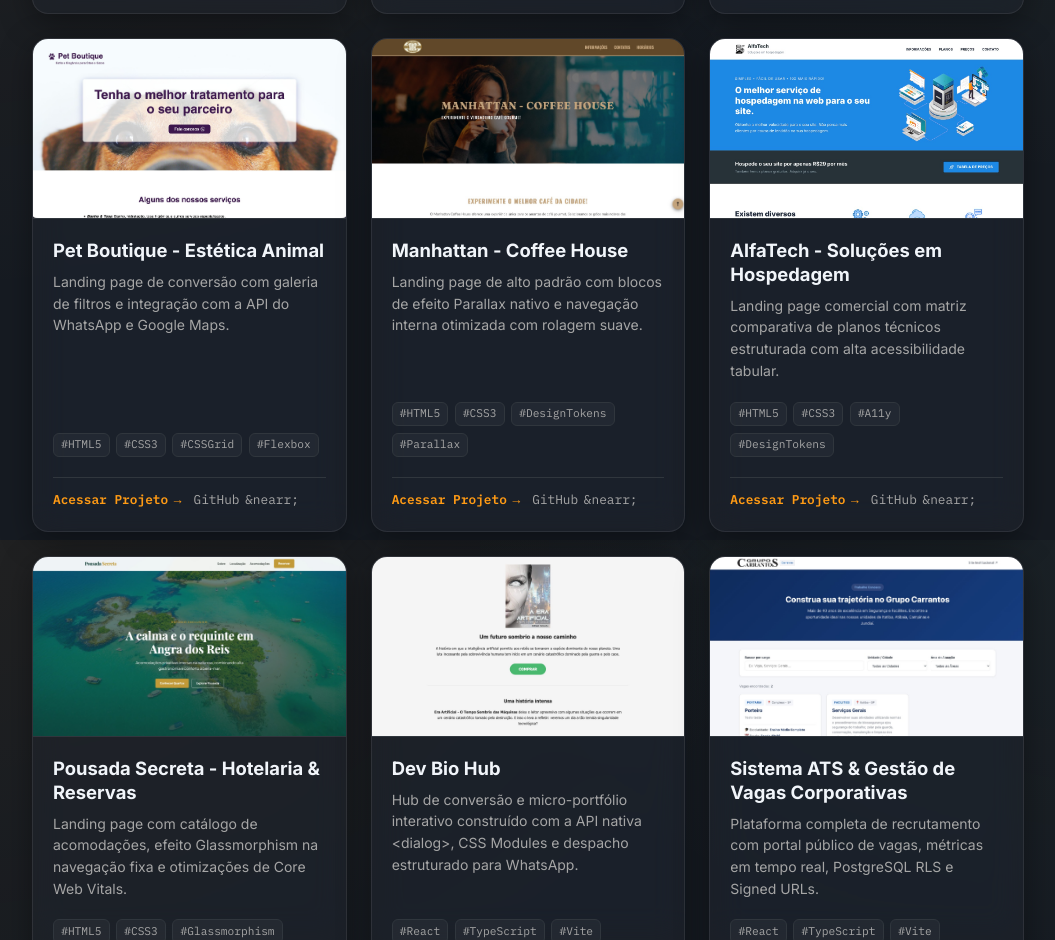
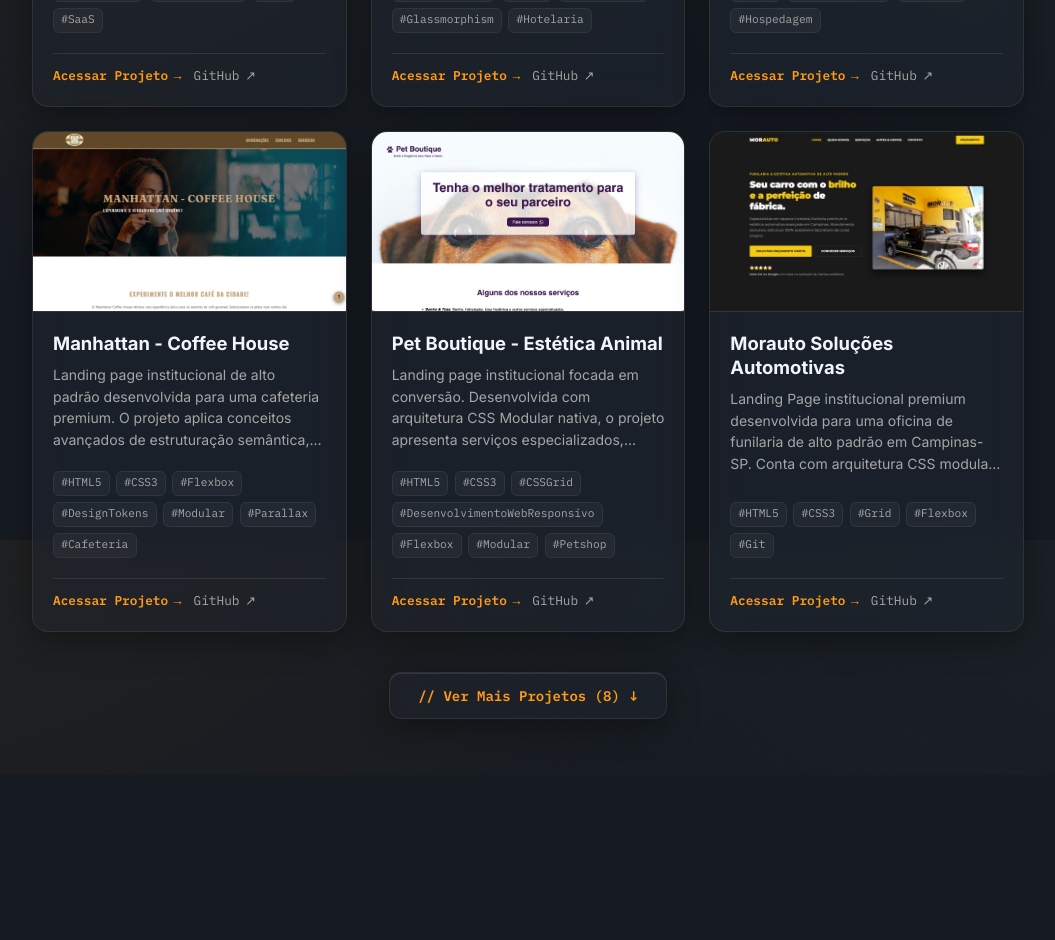
Before and after one commit to eilincoln/portfolio, a React (Vite) app: page / in a window 1280 px wide. Shown: the part 1860-2800 px from the top of the page, without its empty margins (112-1167 px from the left). After the commit the page ends 2635 px from the top, so only its background shows below. Built offline with nearby package versions, Linux system fonts and the light colour scheme.

Commit message:
fix: padroniza ordem decrescente estrita de projetos e substitui entidades html por unicode

```diff
--- a/src/components/Projects/Projects.module.css
+++ b/src/components/Projects/Projects.module.css
@@ -137,6 +137,7 @@
   margin-bottom: 1.25rem;
   display: -webkit-box;
   -webkit-line-clamp: 4;
+  line-clamp: 4;
   -webkit-box-orient: vertical;
   overflow: hidden;
 }
@@ -196,3 +197,36 @@
 .githubLink:hover {
   color: var(--text-primary);
 }
+
+/* Botão Ver Mais / Ver Todos */
+.viewMoreWrapper {
+  display: flex;
+  justify-content: center;
+  margin-top: 2.5rem;
+  width: 100%;
+}
+
+.viewMoreBtn {
+  font-family: var(--font-mono);
+  font-size: 0.875rem;
+  font-weight: 600;
+  color: var(--accent-cta);
+  background: var(--glass-card-bg);
+  backdrop-filter: blur(16px) saturate(180%);
+  -webkit-backdrop-filter: blur(16px) saturate(180%);
+  border: 1px solid var(--glass-border);
+  box-shadow: var(--glass-shadow), var(--glass-inner-bevel);
+  padding: 0.85rem 1.75rem;
+  border-radius: var(--radius-md);
+  display: inline-flex;
+  align-items: center;
+  gap: 0.6rem;
+  transition: all var(--transition-fast);
+}
+
+.viewMoreBtn:hover {
+  background: var(--glass-card-hover);
+  border-color: var(--accent-cta);
+  color: #fff;
+  transform: translateY(-2px);
+}
--- a/src/components/Projects/Projects.tsx
+++ b/src/components/Projects/Projects.tsx
@@ -4,25 +4,32 @@ import styles from "./Projects.module.css";
 
 export function Projects() {
   const [selectedTag, setSelectedTag] = useState<string>("TODOS");
+  const [showAll, setShowAll] = useState<boolean>(false);
 
-  // Coleta as tags mais relevantes para os filtros rápidos
   const availableTags = useMemo(() => {
-    const coreTags = [
-      "TODOS",
-      "#React",
-      "#TypeScript",
-      "#HTML5",
-      "#CSS3",
-      "#CSSGrid",
-    ];
-    return coreTags;
+    return ["TODOS", "#React", "#TypeScript", "#HTML5", "#CSS3", "#CSSGrid"];
   }, []);
 
-  // Filtra projetos dinamicamente
-  const filteredProjects = useMemo(() => {
-    if (selectedTag === "TODOS") return projects;
-    return projects.filter((p) => p.tags.includes(selectedTag));
-  }, [selectedTag]);
+  // Inverte estritamente a ordem cronológica: o último do array fica em 1º lugar
+  const sortedProjects = useMemo(() => {
+    return [...projects].reverse();
+  }, []);
+
+  // Mostra apenas 6 na Home (ou todos ao clicar em ver mais)
+  const displayedProjects = useMemo(() => {
+    const filtered =
+      selectedTag === "TODOS"
+        ? sortedProjects
+        : sortedProjects.filter((p) => p.tags.includes(selectedTag));
+
+    if (showAll || selectedTag !== "TODOS") {
+      return filtered;
+    }
+
+    return filtered.slice(0, 6);
+  }, [sortedProjects, selectedTag, showAll]);
+
+  const hasMoreProjects = selectedTag === "TODOS" && sortedProjects.length > 6;
 
   return (
     <section
@@ -40,7 +47,7 @@ export function Projects() {
         </p>
       </div>
 
-      {/* Filtros por Stack */}
+      {/* Barra de Filtros */}
       <div
         className={styles.filterBar}
         role="toolbar"
@@ -51,7 +58,10 @@ export function Projects() {
             key={tag}
             type="button"
             className={`${styles.filterBtn} ${selectedTag === tag ? styles.filterBtnActive : ""}`}
-            onClick={() => setSelectedTag(tag)}
+            onClick={() => {
+              setSelectedTag(tag);
+              setShowAll(false);
+            }}
           >
             {tag}
           </button>
@@ -60,7 +70,7 @@ export function Projects() {
 
       {/* Grid de Cards */}
       <div className={styles.grid}>
-        {filteredProjects.map((project: Project) => (
+        {displayedProjects.map((project: Project) => (
           <article key={project.title} className={styles.card}>
             {project.image && (
               <div className={styles.imageWrapper}>
@@ -70,7 +80,6 @@ export function Projects() {
                   className={styles.image}
                   loading="lazy"
                   onError={(e) => {
-                    // Oculta a área da imagem caso falhe o carregamento
                     e.currentTarget.style.display = "none";
                   }}
                 />
@@ -101,7 +110,7 @@ export function Projects() {
                       className={styles.actionLink}
                     >
                       <span>Acessar Projeto</span>
-                      <span aria-hidden="true">&rarr;</span>
+                      <span aria-hidden="true">→</span>
                     </a>
                   )}
 
@@ -113,7 +122,7 @@ export function Projects() {
                       className={styles.githubLink}
                     >
                       <span>GitHub</span>
-                      <span aria-hidden="true">&nearr;</span>
+                      <span aria-hidden="true">↗</span>
                     </a>
                   )}
                 </div>
@@ -122,6 +131,24 @@ export function Projects() {
           </article>
         ))}
       </div>
+
+      {/* Botão de Expansão */}
+      {hasMoreProjects && (
+        <div className={styles.viewMoreWrapper}>
+          <button
+            type="button"
+            className={styles.viewMoreBtn}
+            onClick={() => setShowAll(!showAll)}
+          >
+            <span>
+              {showAll
+                ? "// Recolher Catálogo"
+                : `// Ver Mais Projetos (${sortedProjects.length})`}
+            </span>
+            <span aria-hidden="true">{showAll ? "↑" : "↓"}</span>
+          </button>
+        </div>
+      )}
     </section>
   );
 }
--- a/src/data/projects.ts
+++ b/src/data/projects.ts
@@ -13,7 +13,7 @@ export const projects: Project[] = [
     title: "Imobiliária Santos",
     status: "stable",
     description:
-      "Página institucional desenvolvida com HTML5 e CSS3 para praticar estruturação semântica e versionamento Git.",
+      "Página institucional simples para uma imobiliária desenvolvida exclusivamente com HTML5 e CSS3. Projeto criado com o objetivo de praticar estruturação de tags, estilização básica, alinhamento de elementos e versionamento de código com Git/GitHub. (PS: Ainda não trabalhei responsividade neste projeto)",
     tags: ["#HTML", "#CSS"],
     image: "/img/capas-de-projetos/imobiliaria-santos.png",
     link: "https://imobiliaria-santos-wine.vercel.app/",
@@ -23,7 +23,7 @@ export const projects: Project[] = [
     title: "Escuta e Cuida",
     status: "stable",
     description:
-      "Plataforma digital de saúde mental voltada aos profissionais de uma UBS. Acesso a atendimento psicológico online a valor social.",
+      "Plataforma digital de saúde mental voltada aos profissionais de uma UBS. Oferece acesso a atendimento psicológico online e remoto a valor social, promovendo bem-estar, acolhimento e qualidade de vida no ambiente de trabalho.",
     tags: ["#HTML", "#CSS"],
     image: "/img/capas-de-projetos/escuta-e-cuida.png",
     link: "https://lincolnberto.com/meus-projetos/escuta-e-cuida/",
@@ -32,8 +32,8 @@ export const projects: Project[] = [
     title: "Morauto Soluções Automotivas",
     status: "stable",
     description:
-      "Landing page institucional premium desenvolvida para oficina de alto padrão. CSS modular, dark mode e micro-interações nativas.",
-    tags: ["#HTML5", "#CSS3", "#Grid", "#Flexbox"],
+      "Landing Page institucional premium desenvolvida para uma oficina de funilaria de alto padrão em Campinas-SP. Conta com arquitetura CSS modular, design estruturado em Dark Mode, efeitos de micro-interações nativas e total responsividade para dispositivos móveis.",
+    tags: ["#HTML5", "#CSS3", "#Grid", "#Flexbox", "#Git"],
     image: "/img/capas-de-projetos/morauto.png",
     link: "https://lincolnberto.com/meus-projetos/morauto/",
     github: "https://github.com/eilincoln/morauto",
@@ -42,8 +42,16 @@ export const projects: Project[] = [
     title: "Pet Boutique - Estética Animal",
     status: "stable",
     description:
-      "Landing page de conversão com galeria de filtros e integração com a API do WhatsApp e Google Maps.",
-    tags: ["#HTML5", "#CSS3", "#CSSGrid", "#Flexbox"],
+      "Landing page institucional focada em conversão. Desenvolvida com arquitetura CSS Modular nativa, o projeto apresenta serviços especializados, galeria de marcas com filtros dinâmicos e integração total com a API do WhatsApp e Google Maps.",
+    tags: [
+      "#HTML5",
+      "#CSS3",
+      "#CSSGrid",
+      "#DesenvolvimentoWebResponsivo",
+      "#Flexbox",
+      "#Modular",
+      "#Petshop",
+    ],
     image: "/img/capas-de-projetos/pet-boutique.png",
     link: "https://lincolnberto.com.br/meus-projetos/pet-boutique/",
     github: "https://github.com/eilincoln/pet-boutique",
@@ -52,8 +60,16 @@ export const projects: Project[] = [
     title: "Manhattan - Coffee House",
     status: "stable",
     description:
-      "Landing page de alto padrão com blocos de efeito Parallax nativo e navegação interna otimizada com rolagem suave.",
-    tags: ["#HTML5", "#CSS3", "#DesignTokens", "#Parallax"],
+      "Landing page institucional de alto padrão desenvolvida para uma cafeteria premium. O projeto aplica conceitos avançados de estruturação semântica, controle de imagens de fundo através de múltiplos blocos com efeito Parallax nativo e navegação interna otimizada com rolagem suave.",
+    tags: [
+      "#HTML5",
+      "#CSS3",
+      "#Flexbox",
+      "#DesignTokens",
+      "#Modular",
+      "#Parallax",
+      "#Cafeteria",
+    ],
     image: "/img/capas-de-projetos/manhattan-coffee-house.png",
     link: "https://lincolnberto.com.br/meus-projetos/manhattan-coffee-house",
     github: "https://github.com/eilincoln/coffee-house",
@@ -62,8 +78,17 @@ export const projects: Project[] = [
     title: "AlfaTech - Soluções em Hospedagem",
     status: "stable",
     description:
-      "Landing page comercial com matriz comparativa de planos técnicos estruturada com alta acessibilidade tabular.",
-    tags: ["#HTML5", "#CSS3", "#A11y", "#DesignTokens"],
+      "Landing page institucional e comercial desenvolvida com foco em conversão e semântica web. Conta com arquitetura CSS modular nativa, matriz comparativa de recursos técnicos com acessibilidade tabular rigorosa e layout responsivo estruturado via CSS Grid e Flexbox.",
+    tags: [
+      "#HTML5",
+      "#CSS3",
+      "#CSSGrid",
+      "#Flexbox",
+      "#A11y",
+      "#DesignTokens",
+      "#Modular",
+      "#Hospedagem",
+    ],
     image: "/img/capas-de-projetos/alfatech.png",
     link: "https://lincolnberto.com.br/meus-projetos/alfatech",
     github: "https://github.com/eilincoln/alfatech",
@@ -72,27 +97,27 @@ export const projects: Project[] = [
     title: "Pousada Secreta - Hotelaria & Reservas",
     status: "stable",
     description:
-      "Landing page com catálogo de acomodações, efeito Glassmorphism na navegação fixa e otimizações de Core Web Vitals.",
-    tags: ["#HTML5", "#CSS3", "#Glassmorphism", "#ModularCSS"],
+      "Landing page institucional de alto padrão e catálogo de acomodações desenvolvidos com foco em experiência do usuário e semântica estrita. O projeto aplica arquitetura CSS modular nativa com Design Tokens (:root), navegação fixa com efeito Glassmorphism, layout fluido com CSS Grid auto-fit e otimizações de Core Web Vitals.",
+    tags: [
+      "#HTML5",
+      "#CSS3",
+      "#CSSGrid",
+      "#Flexbox",
+      "#DesignTokens",
+      "#A11y",
+      "#ModularCSS",
+      "#Glassmorphism",
+      "#Hotelaria",
+    ],
     image: "/img/capas-de-projetos/pousada-secreta.png",
     link: "https://lincolnberto.com.br/meus-projetos/pousada-secreta",
     github: "https://github.com/eilincoln/pousada-secreta",
   },
   {
-    title: "Dev Bio Hub",
-    status: "stable",
-    description:
-      "Hub de conversão e micro-portfólio interativo construído com a API nativa <dialog>, CSS Modules e despacho estruturado para WhatsApp.",
-    tags: ["#React", "#TypeScript", "#Vite", "#CSSModules", "#A11y"],
-    image: "/img/capas-de-projetos/preview-desktop.png",
-    link: "https://links.lincolnberto.com",
-    github: "https://github.com/eilincoln/lincolnberto-bio",
-  },
-  {
     title: "Sistema ATS & Gestão de Vagas Corporativas",
     status: "stable",
     description:
-      "Plataforma completa de recrutamento com portal público de vagas, métricas em tempo real, PostgreSQL RLS e Signed URLs.",
+      "Plataforma completa de recrutamento e seleção (Applicant Tracking System) desenvolvida para centralizar a triagem de talentos corporativos. O projeto conta com portal público de vagas com filtros instantâneos, painel administrativo protegido com métricas em tempo real, pipeline de candidatos, exportação de relatórios em CSV e camada de segurança com PostgreSQL Row Level Security (RLS) e Signed URLs temporárias para visualização confidencial de currículos.",
     tags: [
       "#React",
       "#TypeScript",
@@ -100,6 +125,10 @@ export const projects: Project[] = [
       "#Supabase",
       "#PostgreSQL",
       "#RLS",
+      "#CSSModules",
+      "#ReactRouter",
+      "#ATS",
+      "#SaaS",
     ],
     image: "/img/capas-de-projetos/sistema-ats-vagas.png",
     link: "https://carrantos-vagas.vercel.app/",
```
Also changed, not shown: src/components/Hero/Hero.module.css (+4 -4 lines), img/avatar.png (deleted).
